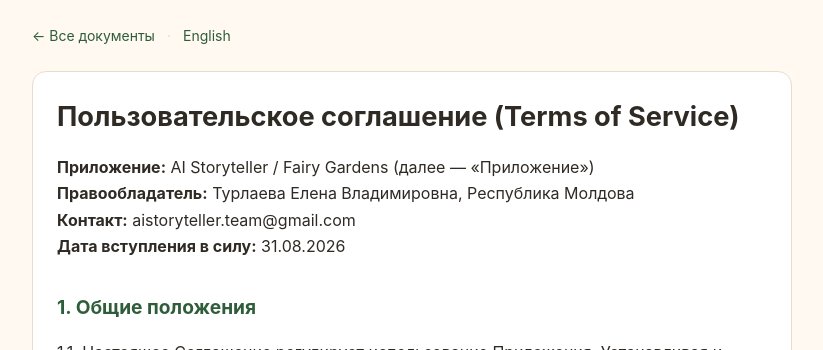
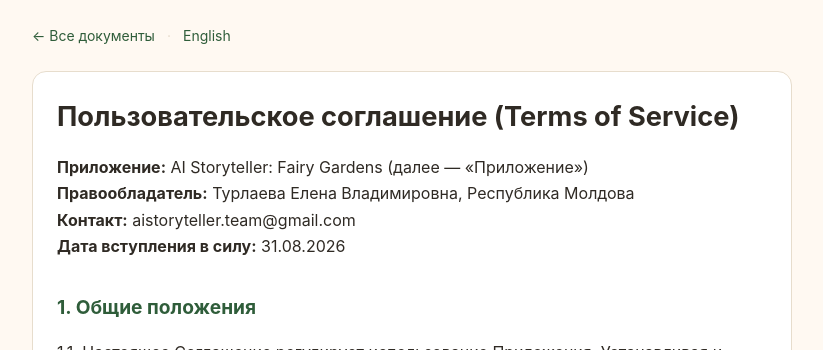
Before and after one commit to AIStorytellerTeam/privacy-policy, a Jekyll site: the page built from terms.md, in a window 1280 px wide and 900 px high. Shown: the top 350 px of the window, without its empty margins (228-1051 px from the left). Built offline with Jekyll 4.4.1, drawn with Linux system fonts in a browser that asks for light colours.

```diff
--- a/terms.md
+++ b/terms.md
@@ -7,7 +7,7 @@ altLabel: English
 ---
 # Пользовательское соглашение (Terms of Service)
 
-**Приложение:** AI Storyteller / Fairy Gardens (далее — «Приложение»)
+**Приложение:** AI Storyteller: Fairy Gardens (далее — «Приложение»)
 **Правообладатель:** Турлаева Елена Владимировна, Республика Молдова
 **Контакт:** aistoryteller.team@gmail.com
 **Дата вступления в силу:** 31.08.2026
```
Also changed, not shown: delete-account.en.md (+1 -1 lines), delete-account.md (+1 -1 lines), privacy.en.md (+1 -1 lines), privacy.md (+1 -1 lines), terms.en.md (+1 -1 lines), README.md.
